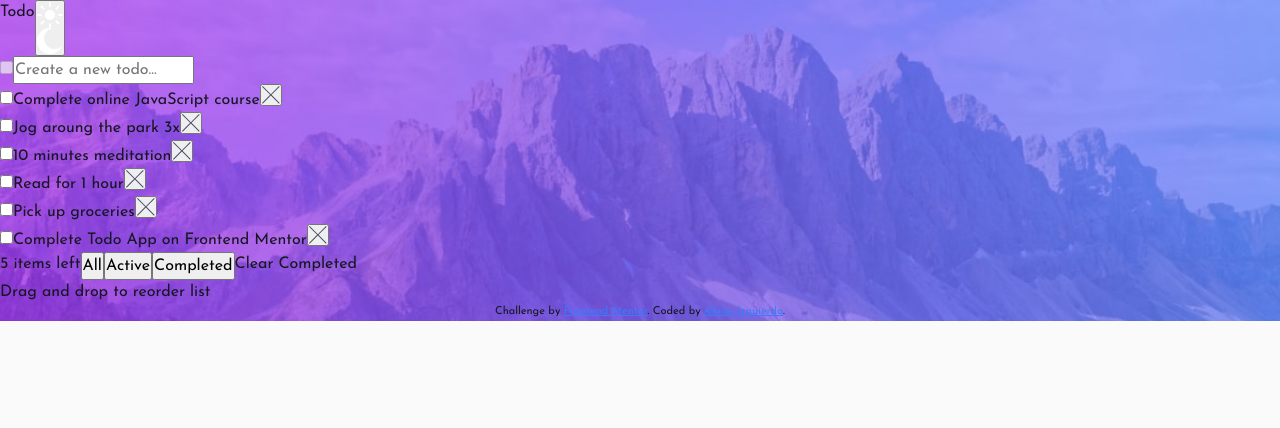
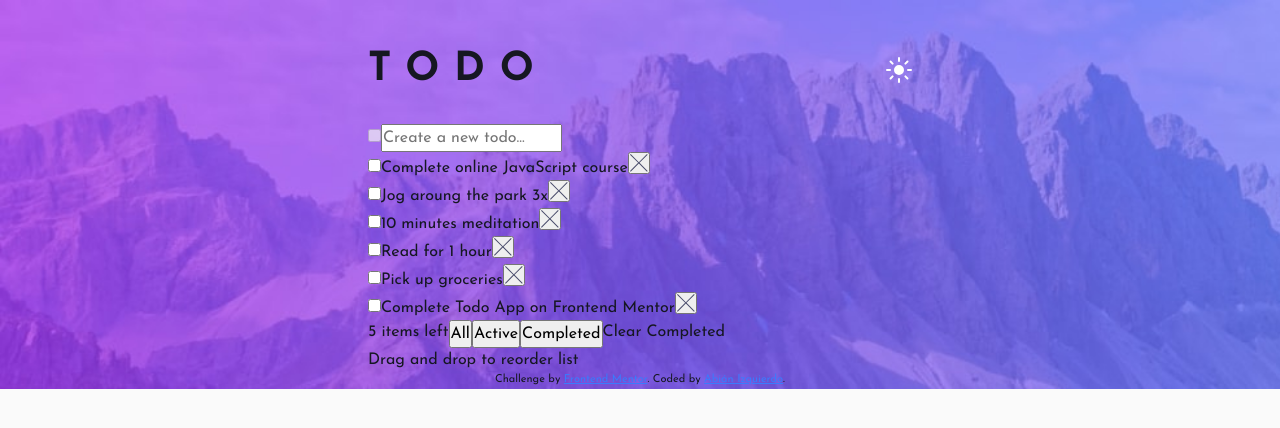
Before and after one commit to abizmo/todo-app, a React (Vite) app: page / in a window 1280 px wide. Shown: the top 428 px of the page. Built offline with nearby package versions, Linux system fonts and the light colour scheme.

Commit message:
Modify header

```diff
--- a/src/App.css
+++ b/src/App.css
@@ -42,3 +42,15 @@ body {
     }
   }
 }
+
+.app-header {
+  align-items: center;
+  justify-content: space-between;
+  margin-top: 3rem;
+  margin-bottom: 2rem;
+}
+
+.button {
+  border: none;
+  background: transparent;
+}
--- a/src/App.tsx
+++ b/src/App.tsx
@@ -1,4 +1,4 @@
-import React from 'react';
+import React, { useState } from 'react';
 
 import iconCross from './assets/images/icon-cross.svg';
 import iconMoon from './assets/images/icon-moon.svg';
@@ -6,13 +6,19 @@ import iconSun from './assets/images/icon-sun.svg';
 
 import './App.css';
 
-const App = () => (
-  <>
+const App = () => {
+  const [theme, setTheme] = useState('dark');
+
+  return (
+    <div className='container'>
       <header className='flex app-header'>
-      <h1>Todo</h1>
-      <button className='theme-toggle'>
-        <img className='' src={iconSun} alt='' aria-hidden='true' />
-        <img className='' src={iconMoon} alt='' aria-hidden='true' />
+        <h1 className='fs-900 fw-bold lh-heading ls-900 uppercase'>Todo</h1>
+        <button className='button'>
+          <img
+            src={theme === 'dark' ? iconSun : iconMoon}
+            alt=''
+            aria-hidden='true'
+          />
           <span className='visually-hidden'>Change theme</span>
         </button>
       </header>
@@ -131,7 +137,8 @@ const App = () => (
         </a>
         . Coded by <a href='https://www.abizmo.dev'>Abián Izquierdo</a>.
       </footer>
-  </>
+    </div>
   );
+};
 
 export default App;
--- a/src/index.css
+++ b/src/index.css
@@ -24,12 +24,19 @@
 
   --fs-100: 0.6875rem;
   --fs-500: 1rem;
+  --fs-900: 1.75rem;
 }
 
 @media (prefers-color-scheme: light) {
   :root {
     --clr-text: var(--clr-blue-900);
     --clr-body: var(--clr-gray-100);
+  }
+}
+
+@media (min-width: 50em) {
+  :root {
+    --fs-900: 2.5rem;
   }
 }
 
@@ -70,6 +77,11 @@ ol[role='list'] {
 
 /* Utility classes */
 
+.container {
+  margin-inline: auto;
+  width: min(100% - 3rem, 34rem);
+}
+
 .visually-hidden {
   position: absolute;
   width: 1px;
@@ -98,6 +110,10 @@ ol[role='list'] {
   font-size: var(--fs-400);
 }
 
+.fs-900 {
+  font-size: var(--fs-900);
+}
+
 .lh-heading {
   line-height: 1.1;
 }
@@ -109,3 +125,15 @@ ol[role='list'] {
 .grid {
   display: grid;
 }
+
+.uppercase {
+  text-transform: uppercase;
+}
+
+.ls-900 {
+  letter-spacing: 0.37em;
+}
+
+.display-none {
+  display: none;
+}
```
Lines whose indentation alone changed are shown as unchanged.
